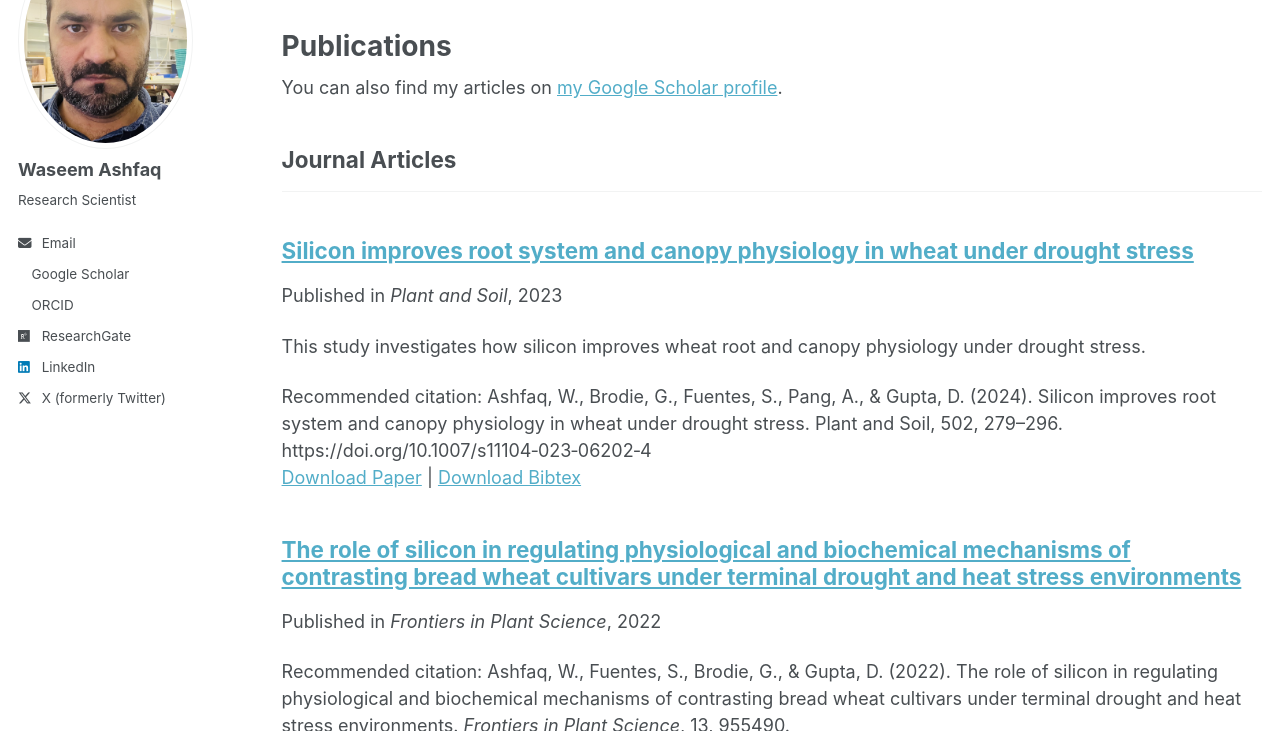
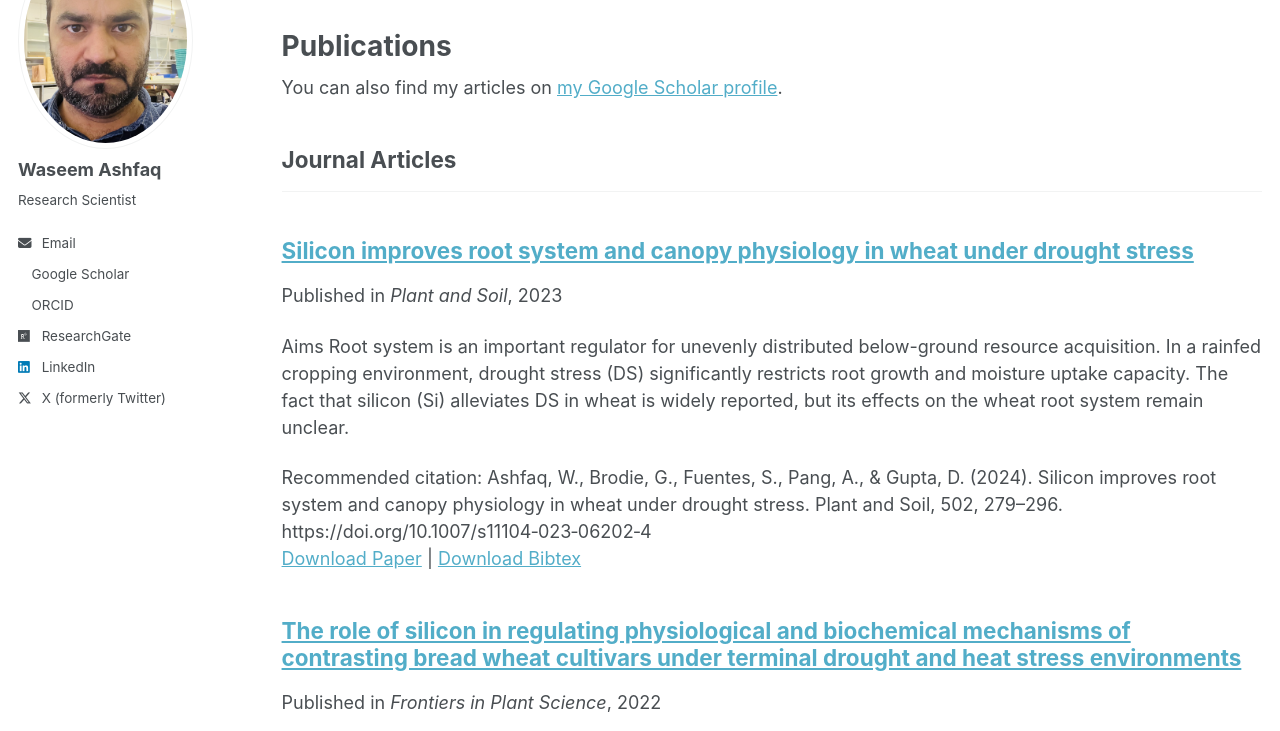
Before and after one commit to washfaq/waseemashfaq.github.io, a Jekyll site: the page built from _pages/publications.html, in a window 1280 px wide and 900 px high, cut to the strip 169-900 px from the top of the window. Built offline with Jekyll 4.4.1, drawn with Linux system fonts in a browser that asks for light colours; a script bundle is joined from its source files by our own code; library files that are not in the unit come from our copies.

Commit message:
Update Plant and Soil 2023.md

```diff
--- a/_publications/Plant and Soil 2023.md
+++ b/_publications/Plant and Soil 2023.md
@@ -3,7 +3,6 @@ title: "Silicon improves root system and canopy physiology in wheat under drough
 collection: publications
 category: manuscripts
 permalink: /publication/2010-10-01-paper-title-number-2
-excerpt: 'This study investigates how silicon improves wheat root and canopy physiology under drought stress.'
 date: 2023-10-20
 venue: 'Plant and Soil'
 paperurl: 'https://doi.org/10.1007/s11104‑023‑06202‑4'
```
